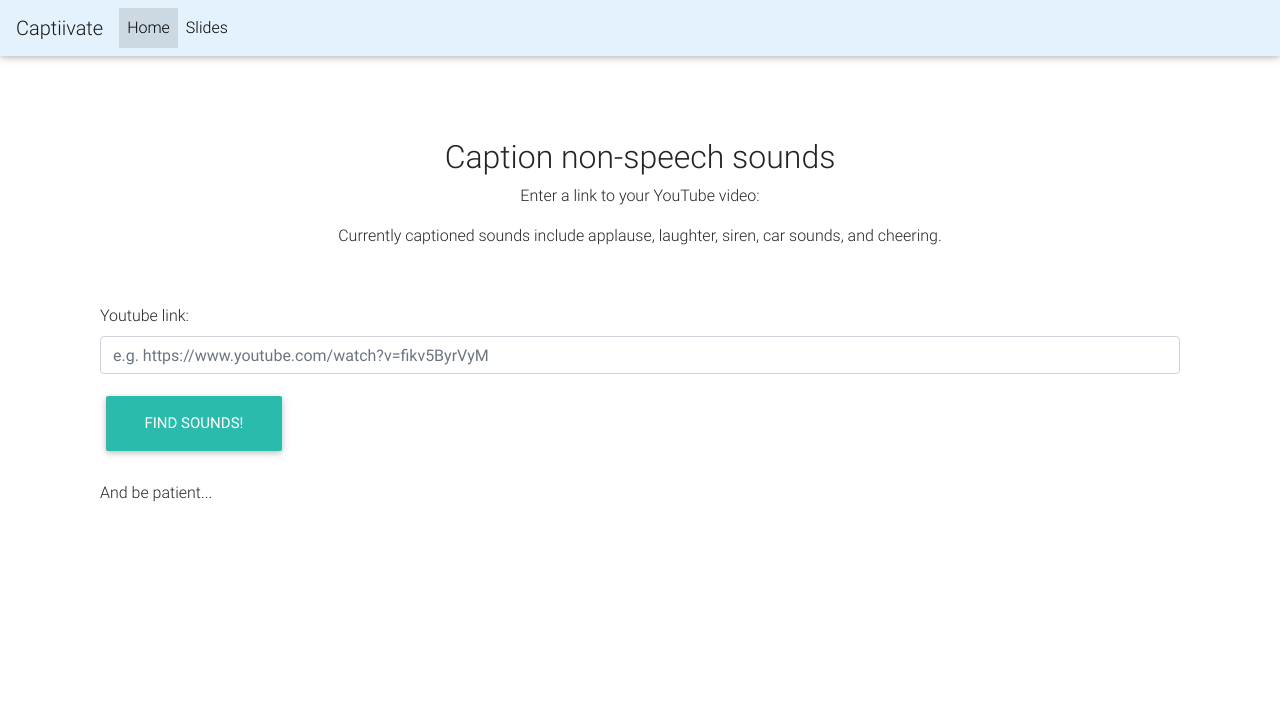
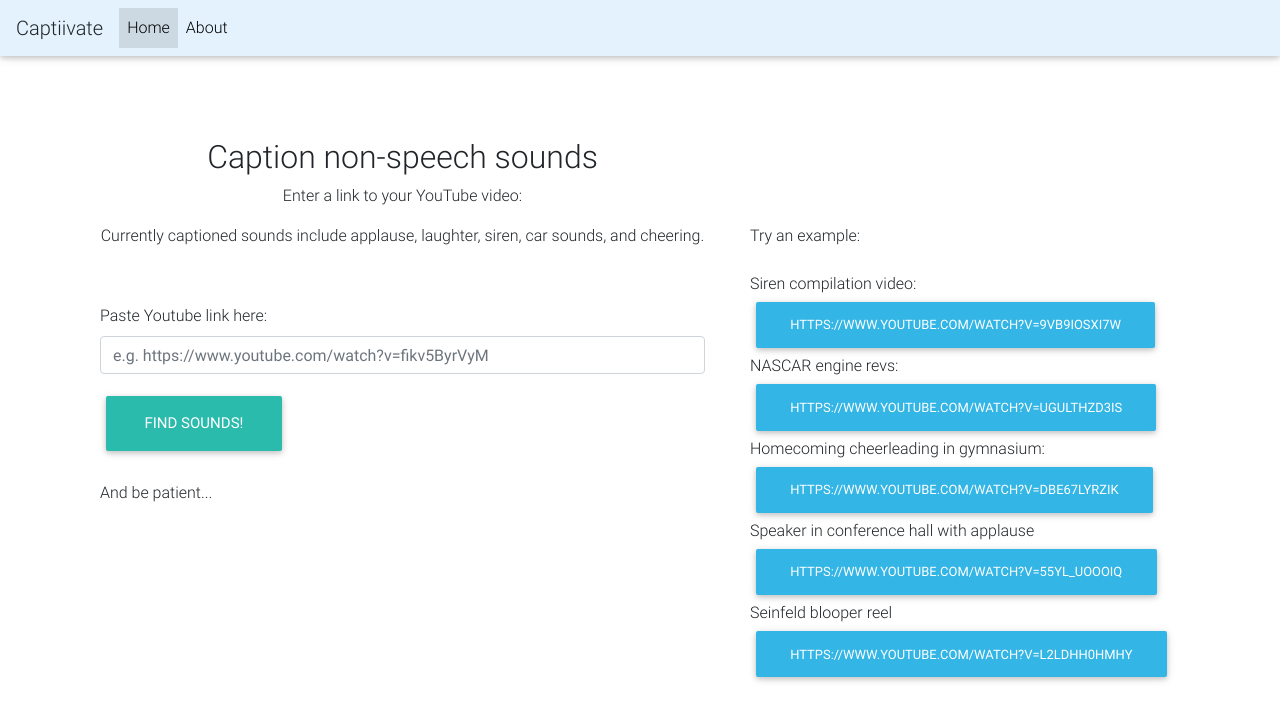
Before and after one commit to gavinmdaprile/enhanced-cc, a Flask app: page / in a window 1280 px wide. Shown: the top 721 px of the page. Run offline with Flask 2, Linux system fonts and the light colour scheme; some libraries are stand-ins or nearby versions.

Commit message:
towards final webapp

```diff
--- a/flask/flask_audio/sound_id.py
+++ b/flask/flask_audio/sound_id.py
@@ -14,6 +14,8 @@ from audioset import vggish_embeddings
 
 #expecting a mono, 16000 sampling rate audio file
 def labeled_audio(audio_file, save_file):
+
+    keras.backend.clear_session()
 
     avg_window = 10 #size of window for running mean on output
     print_output = True
--- a/flask/flask_audio/templates/input.html
+++ b/flask/flask_audio/templates/input.html
@@ -22,7 +22,7 @@
   <body>
 
     <nav class="navbar navbar-expand-md navbar-light fixed-top" style="background-color: #e3f2fd;">
-      <a class="navbar-brand" href="#">Captiivate</a>
+      <a class="navbar-brand">Captiivate</a>
       <button class="navbar-toggler" type="button" data-toggle="collapse" data-target="#navbarsExampleDefault" aria-controls="navbarsExampleDefault" aria-expanded="false" aria-label="Toggle navigation">
         <span class="navbar-toggler-icon"></span>
       </button>
@@ -33,15 +33,18 @@
             <a class="nav-link" href="#">Home <span class="sr-only">(current)</span></a>
           </li>
           <li class="nav-item">
-            <a class="nav-link" href="#">Slides</a>
+            <a class="nav-link" href="about">About</a>
           </li>
       </div>
     </nav>
 
 <br><br>
-	<div class="container">
 
-	    <div class="starter-template">
+    <div class="container">
+
+         <div class="row">
+             <div class="col-sm-7">
+                 <div class="starter-template">
 	        <h2>Caption non-speech sounds</h2>
 	        <p>Enter a link to your YouTube video:</p>
 			<p>Currently captioned sounds include applause, laughter, siren, car sounds, and cheering.</p>
@@ -51,7 +54,7 @@
 
 	      <form  action="/output" method="GET">
 	        <div class="form-group">
-	          <label for="audio_link">Youtube link:</label>
+	          <label for="audio_link">Paste Youtube link here:</label>
 	          <input class="form-control input-sm" type="text" id="audio_link_name" name='audio_link_name' placeholder="e.g. https://www.youtube.com/watch?v=fikv5ByrVyM">
 	        </div>
 
@@ -64,10 +67,36 @@
 	      </form>
 	    </div>
 
-	    <script src="https://code.jquery.com/jquery-1.10.2.min.js"></script>
-	    <script src="static/js/bootstrap.min.js"></script>
+             </div>
 
-	  </div> <!-- /.container-->
+             <div class="col-sm-5">
+                 <p style="padding-top:110px"></p>
+                 <label><p>Try an example:</p></label>
+	   	      <form  action="/output" method="GET">
+
+				 Siren compilation video:
+			     <input class="btn btn-info" type="submit" value="https://www.youtube.com/watch?v=9vb9IOsxi7w" name="audio_link_name" id="audio_link_name" />
+
+				 NASCAR engine revs:
+			     <input class="btn btn-info" type="submit" value="https://www.youtube.com/watch?v=ugulThzd3Is" name="audio_link_name" id="audio_link_name" />
+
+				 Homecoming cheerleading in gymnasium:
+			     <input class="btn btn-info" type="submit" value="https://www.youtube.com/watch?v=Dbe67LYrzIk" name="audio_link_name" id="audio_link_name" />
+
+				 Speaker in conference hall with applause
+			     <input class="btn btn-info" type="submit" value="https://www.youtube.com/watch?v=55YL_UoOOiQ" name="audio_link_name" id="audio_link_name" />
+
+				 Seinfeld blooper reel
+			     <input class="btn btn-info" type="submit" value="https://www.youtube.com/watch?v=L2LdHH0hmHY" name="audio_link_name" id="audio_link_name" />
+
+	   	      </form>
+
+
+
+
+         </div>
+
+     </div>
 
     <!-- Bootstrap core JavaScript
     ================================================== -->
--- a/flask/flask_audio/views.py
+++ b/flask/flask_audio/views.py
@@ -18,6 +18,11 @@ import os
 def audio_input():
     return render_template("input.html")
 
+@app.route('/about')
+def about_input():
+    return render_template("about.html")
+
+
 @app.route('/output')
 def audio_output():
     #pull the provided audio link from input field and store it
@@ -30,7 +35,7 @@ def audio_output():
     expected_cap = "flask_audio/files/" + videoID + '.en.vtt'
     final_cap_file_csv = "flask_audio/files/" + videoID + '_cap_f.vtt' #works with csv
 
-    con = .5
+    con = .75
     myDict = {}
 
     #data download and transfer
@@ -42,7 +47,7 @@ def audio_output():
     print(subprocess.check_output(["mv", expected_mp3, moved_mp3]))
 
     #convert to 16kHz wav
-    print(subprocess.check_output(["ffmpeg","-i", moved_mp3, "-ar", "16000", expected_wav]))
+    print(subprocess.check_output(["ffmpeg", "-y", "-i", moved_mp3, "-ar", "16000", expected_wav]))
 
     #run it through laughter detection
     labeled_audio(expected_wav, expected_csv)
@@ -50,17 +55,38 @@ def audio_output():
     #make caption file if need be
     myDict = parseFile(con,expected_csv, myDict)
 
+    #have text from vtt for printing to output
+    vttfile_newonly = [];
+    vttfile_newonly = returnVTT(vttfile_newonly, myDict)
+
     #checking if vtt file is there
     exists = os.path.isfile(expected_cap)
+    vttfile_total = [];
+
     if exists:
-        print("in the file")
         myDict = readVTT(expected_cap, myDict)
+        vttfile_total = returnVTT(vttfile_total, myDict)
         createVTT(final_cap_file_csv, myDict)
     else: # make a new VTT file
         createVTT(final_cap_file_csv, myDict)
 
-    #have text from vtt for printing to output
-    vttfile = [];
-    vttfile = returnVTT(vttfile, myDict)
-    print(vttfile)
-    return render_template("output.html", link = videoID, vttfile = vttfile)
+
+    #adding in some logic if the file is empty
+    if len(vttfile_newonly) == 1 and not exists: #no new sounds identified
+        toptext = "Sorry, no sounds were identified, and no existing caption file was detected. Please try another video!"
+        midtext = ""
+        vttfile_newonly = []
+    elif len(vttfile_newonly) > 1 and not exists:
+        toptext = "Non-speech sounds identified:"
+        midtext = ""
+    elif len(vttfile_newonly) > 1 and exists:
+        toptext = "Non-speech sounds identified:"
+        midtext = "Existing captions with new captions inserted:"
+    elif len(vttfile_newonly) == 1 and exists:
+        toptext = "Sorry, no sounds were identified. Please try another video!"
+        midtext = ""
+        vttfile_total = []
+        vttfile_newonly = []
+
+
+    return render_template("output.html", video_link = audio_link, vttfile_newonly = vttfile_newonly, vttfile_total = vttfile_total, toptext = toptext, midtext = midtext)
--- a/flask/flask_audio/vtt.py
+++ b/flask/flask_audio/vtt.py
@@ -76,12 +76,12 @@ def parseFile(con,fn,dictionary):
         cols = line.split(",")
         t = cols[0].split("-")
         time = convertToTime(float(t[0]))
-        for col in cols[1:4]:
+        for col in cols[1:5]:
             if float(col) >= float(con):
                 dictionary = addToDict(time, '['+header[cols.index(col)]+']',dictionary)
         for col in cols[6:7]:
             if float(col) >= float(con):
-                dictionary = addToDict(time, '['+header[cols.index(col)]+']',dictionary)
+                dictionary = addToDict(time, '['+header[cols.index(col)].rstrip()+']',dictionary)
 
     fh.close()
     return dictionary
```
Also changed, not shown: flask/flask_audio/templates/output.html (+34 -19 lines).
